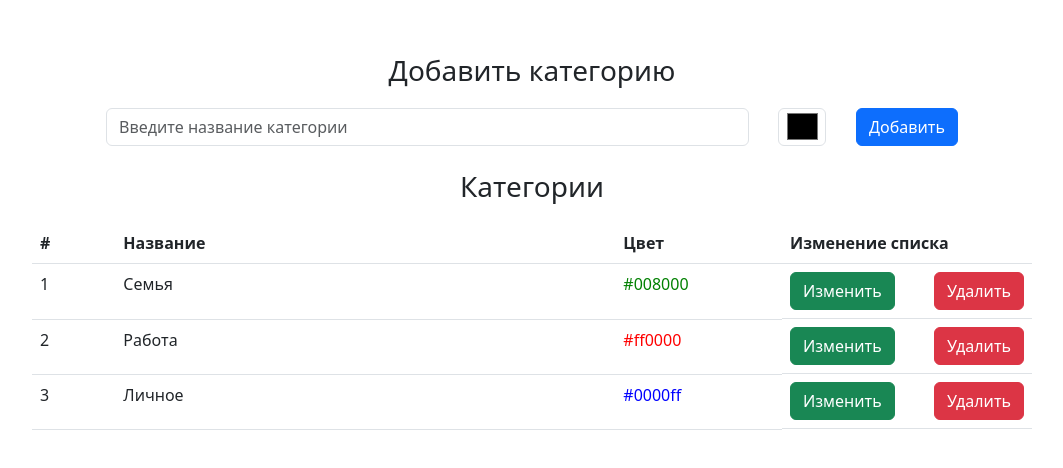
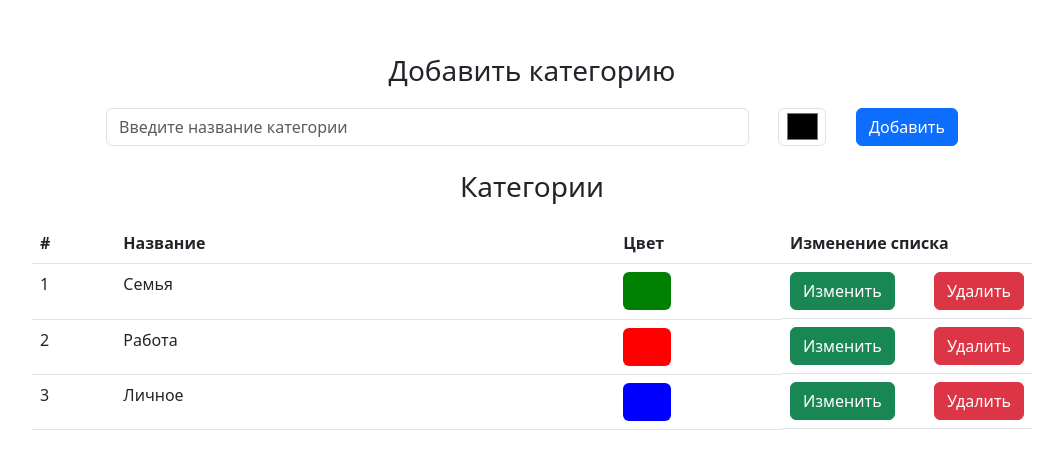
Before and after one commit to BesPredel63/todo_reactjs, a React (Create React App) app: page / in a window 1280 px wide. Shown: the top 468 px of the page, without its empty margins (108-1171 px from the left). Built offline with nearby package versions, Linux system fonts and the light colour scheme.

Commit message:
Настроен вывод цвета категории с помощью заливки ячейки

```diff
--- a/src/components/Lists/Categories/CategoriesItem.jsx
+++ b/src/components/Lists/Categories/CategoriesItem.jsx
@@ -21,7 +21,7 @@ const CategoriesItem = ({categories, remove}) => {
                 <tr key={cat.id}>
                     <td>{index + 1}</td>
                     <td>{cat.title}</td>
-                    <td style={{color: `${cat.color}`}}>{cat.color}</td>
+                    <td><span className='colorCat' style={{background: `${cat.color}`}}></span></td>
                     <td className='btnSetting'>
                         <button className='btn btn-success'>Изменить</button>
                         <button className='btn btn-danger' onClick={() => remove(cat)}>Удалить</button>
--- a/src/components/Lists/Categories/categoryStyle.css
+++ b/src/components/Lists/Categories/categoryStyle.css
@@ -16,3 +16,10 @@
     display: flex;
     justify-content: space-between;
 }
+
+.colorCat {
+    display: block;
+    border-radius: 0.375rem;
+    width: 48px;
+    height: 38px;
+}
```
